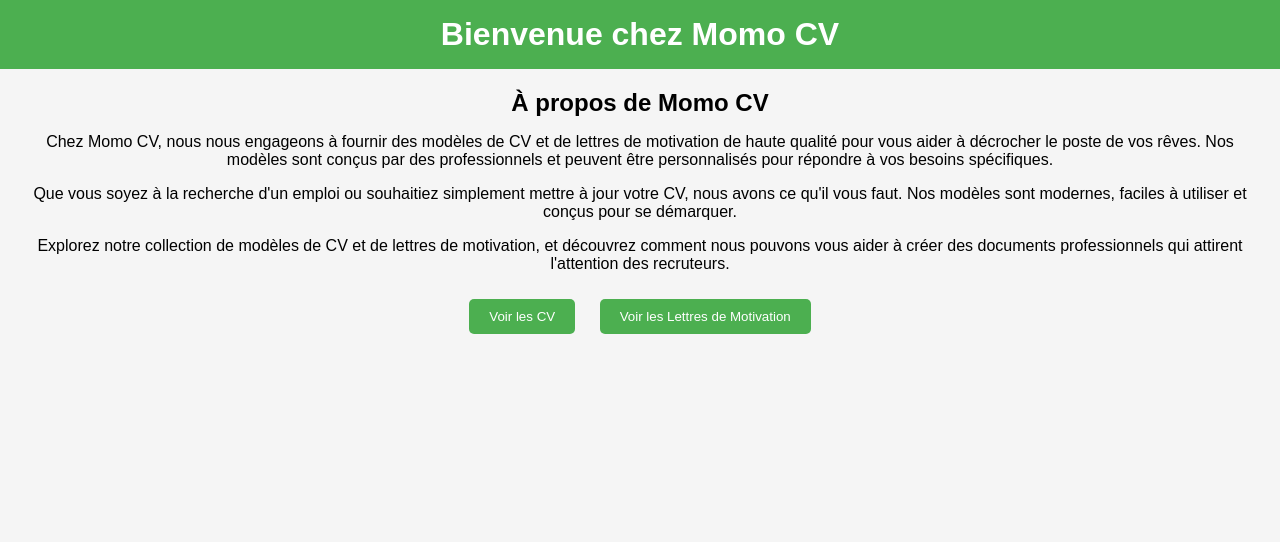
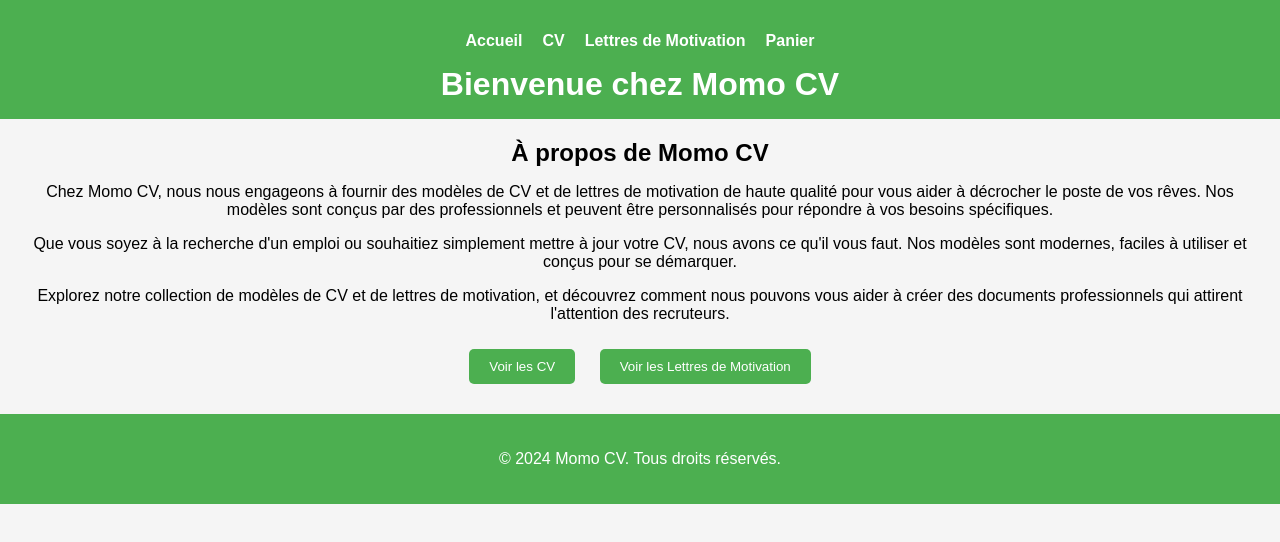
Before and after one commit to CVMomo/Pr-sentation, a plain HTML site: page index.html in a window 1280 px wide. Drawn offline with Linux system fonts and the light colour scheme.

Commit message:
Update index.html

```diff
--- a/index.html
+++ b/index.html
@@ -9,6 +9,14 @@
 <body>
     <div class="watermark"></div>
     <header>
+        <nav>
+            <ul>
+                <li><a href="index.html">Accueil</a></li>
+                <li><a href="cv.html">CV</a></li>
+                <li><a href="lettres.html">Lettres de Motivation</a></li>
+                <li><a href="cart.html">Panier</a></li>
+            </ul>
+        </nav>
         <h1>Bienvenue chez Momo CV</h1>
     </header>
     <section class="introduction">
@@ -19,5 +27,8 @@
         <button onclick="window.location.href='cv.html'">Voir les CV</button>
         <button onclick="window.location.href='lettres.html'">Voir les Lettres de Motivation</button>
     </section>
+    <footer>
+        <p>&copy; 2024 Momo CV. Tous droits réservés.</p>
+    </footer>
 </body>
 </html>
```
